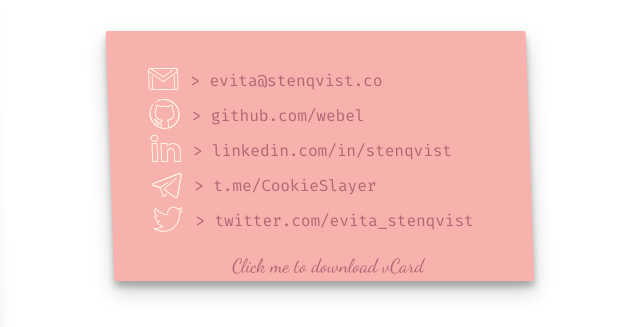
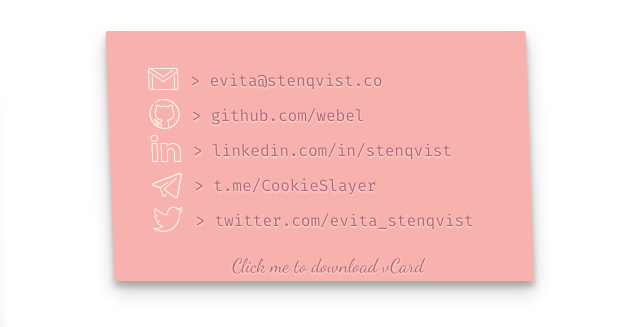
Before and after one commit to webel/simple-vcard, a website: page index.html in a window 1280 px wide. Shown: the part 244-571 px from the top of the page, 640-1280 px from the left. Drawn offline with Linux system fonts and the light colour scheme.

Commit message:
:lipstick:  Slightly poppier <a> tag

```diff
--- a/styles.css
+++ b/styles.css
@@ -49,6 +49,7 @@ a {
   font-family: "Fira Code", monospace;
   margin-left: 0.5rem;
   text-decoration: none;
+  text-shadow: 0 1px 2px var(--whiteish);
   color: var(--dark-red);
 }
 
```
